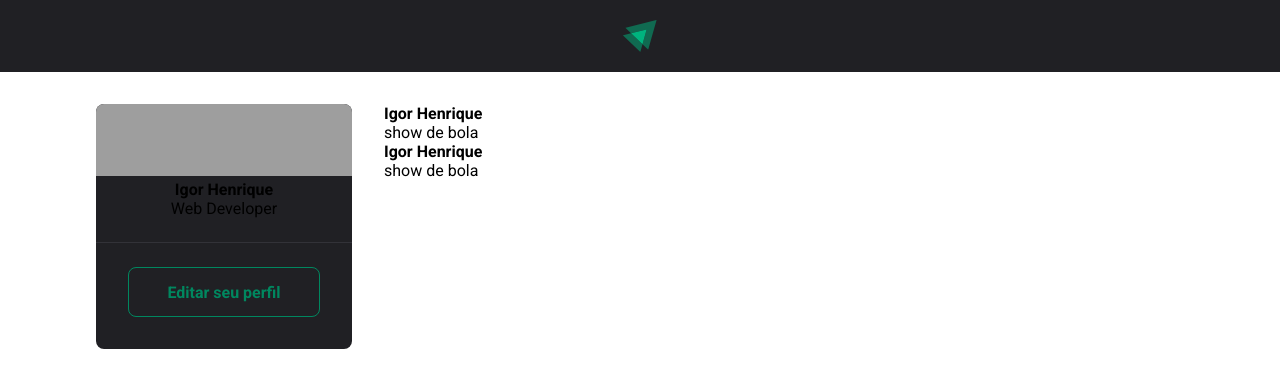
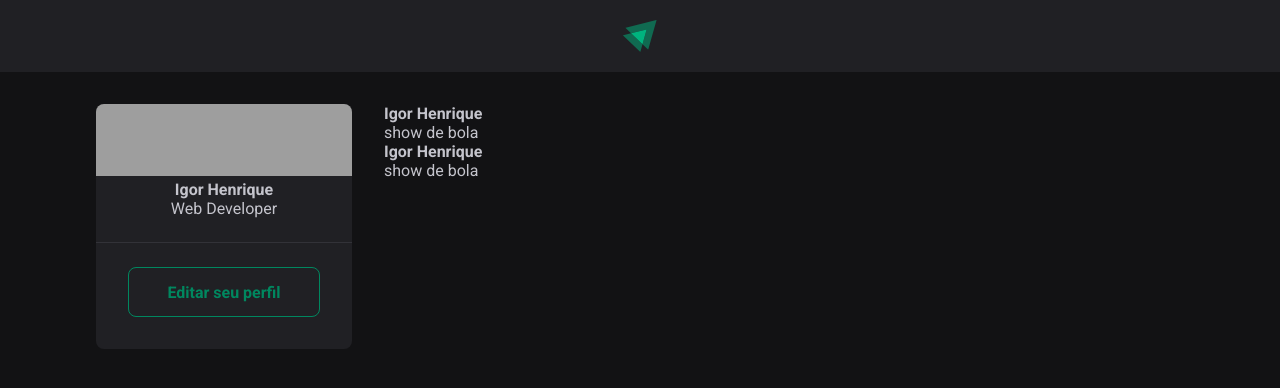
Before and after one commit to igorhnq/ignite-feed, a React (Vite) app: page / in a window 1280 px wide. Shown: the top 388 px of the page. Built offline with nearby package versions, Linux system fonts and the light colour scheme; grey boxes are pictures that could not be loaded.

Commit message:
style: set background and font color

```diff
--- a/src/global.css
+++ b/src/global.css
@@ -19,7 +19,8 @@
 }
 
 body {
-    background: var();
+    background: var(--gray-900);
+    color: var(--gray-300);
 }
 
 body, input, textarea, button {
```
